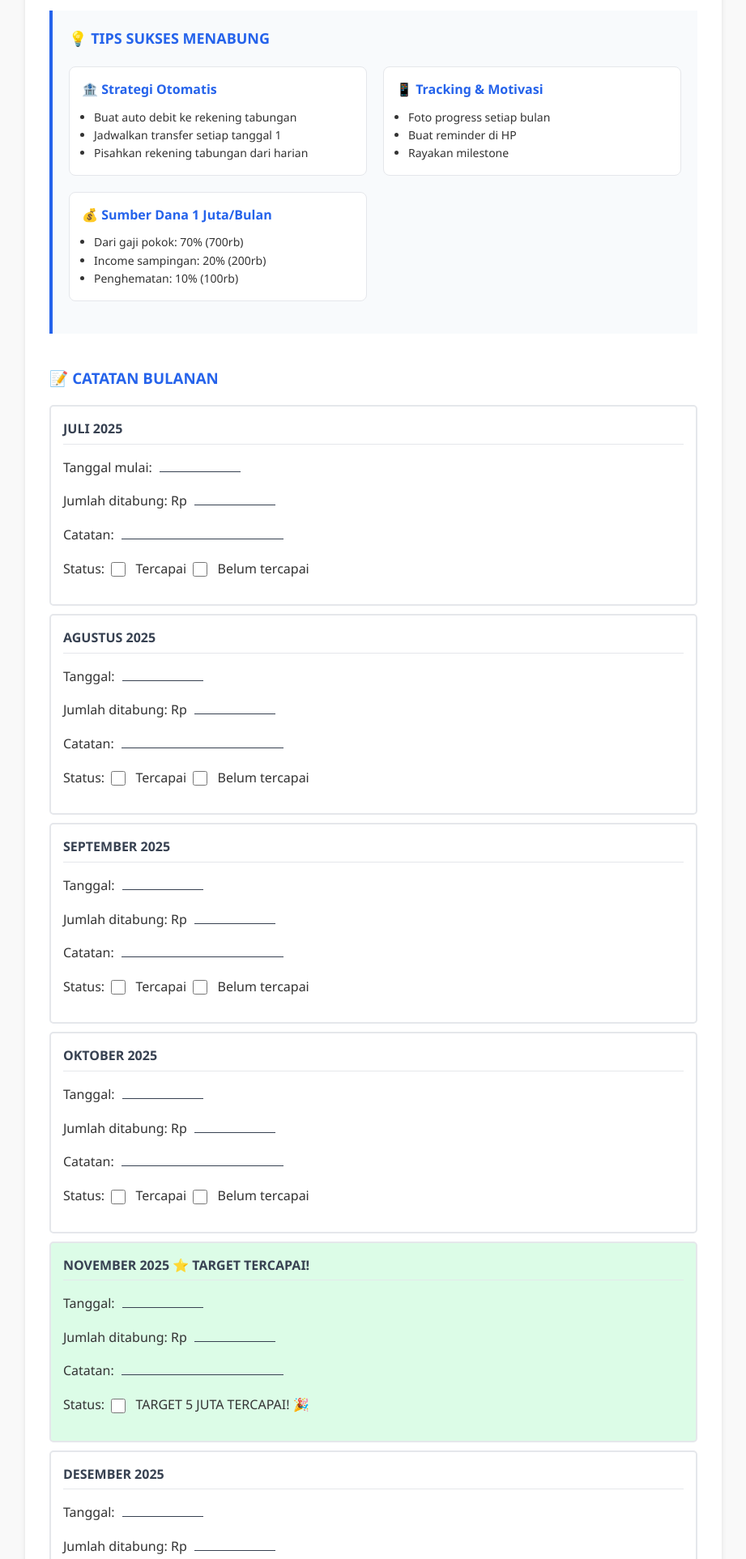
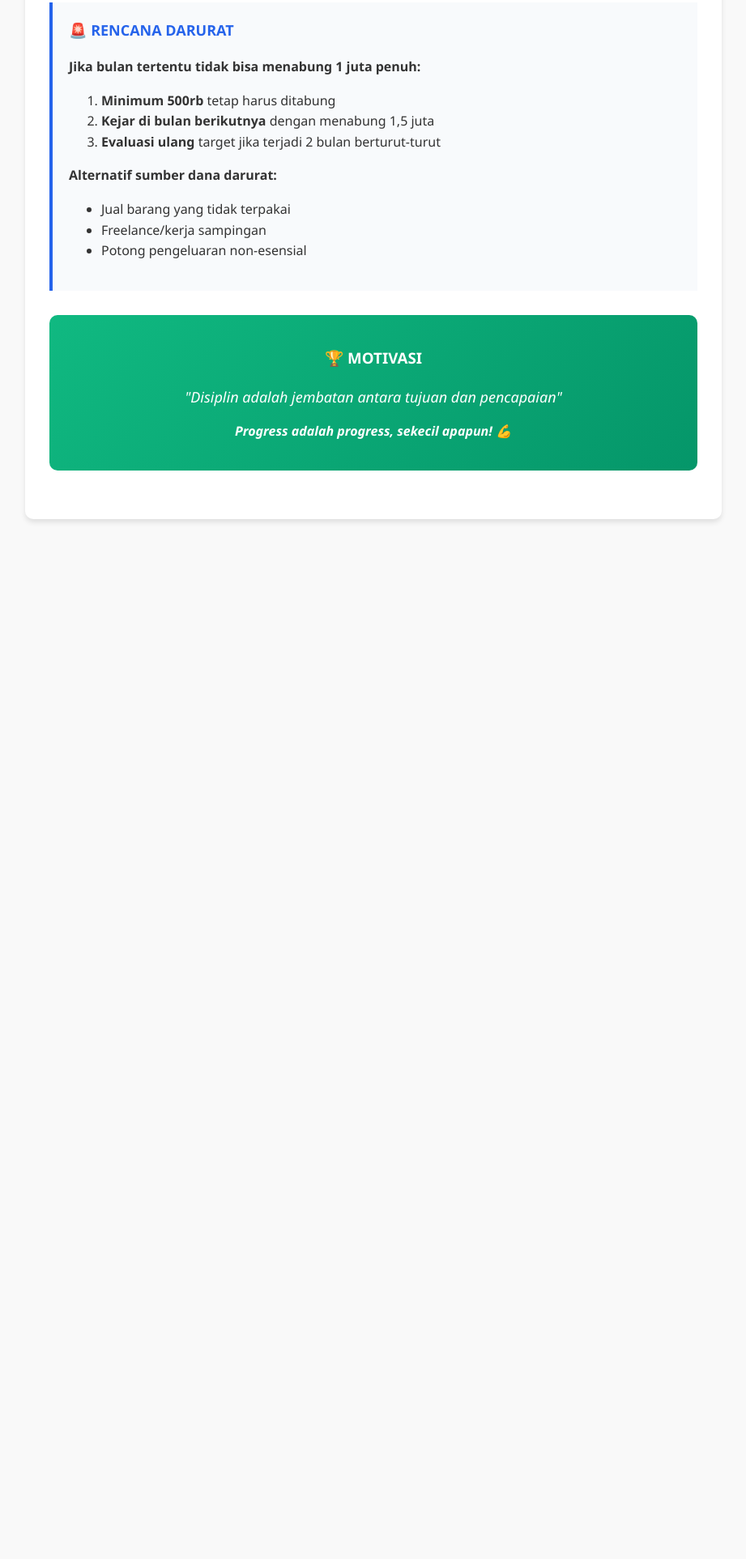
Before and after one commit to masAdi-19/Saving-tracker, a plain HTML site: page index.html in a window 1280 px wide. Shown: the part 1170-3095 px from the top of the page at 81% size, without its empty margins (179-1100 px from the left). After the commit the page ends 1851 px from the top, so only its background shows below. Drawn offline with Linux system fonts and the light colour scheme.

Commit message:
Update index.html

```diff
--- a/index.html
+++ b/index.html
@@ -210,28 +210,6 @@
             }
         }
 
-        .tracking-box {
-            border: 2px solid #e5e7eb;
-            padding: 12px;
-            margin: 10px 0;
-            border-radius: 5px;
-            background: white;
-        }
-
-        @media (min-width: 768px) {
-            .tracking-box {
-                padding: 15px;
-            }
-        }
-
-        .tracking-box h4 {
-            margin: 0 0 10px 0;
-            color: #374151;
-            border-bottom: 1px solid #e5e7eb;
-            padding-bottom: 5px;
-            font-size: 16px;
-        }
-
         .checkbox {
             width: 20px;
             height: 20px;
@@ -270,71 +248,6 @@
             color: #374151;
             margin-top: 5px;
             font-size: 14px;
-        }
-
-        .input-line {
-            border-bottom: 1px solid #374151;
-            display: inline-block;
-            min-width: 80px;
-            margin: 0 5px;
-        }
-
-        @media (min-width: 768px) {
-            .input-line {
-                min-width: 100px;
-            }
-        }
-
-        .tips-grid {
-            display: grid;
-            grid-template-columns: 1fr;
-            gap: 15px;
-            margin: 15px 0;
-        }
-
-        @media (min-width: 768px) {
-            .tips-grid {
-                grid-template-columns: repeat(auto-fit, minmax(250px, 1fr));
-                gap: 20px;
-                margin: 20px 0;
-            }
-        }
-
-        .tip-card {
-            background: white;
-            padding: 12px;
-            border-radius: 8px;
-            border: 1px solid #e5e7eb;
-        }
-
-        @media (min-width: 768px) {
-            .tip-card {
-                padding: 15px;
-            }
-        }
-
-        .tip-card h4 {
-            color: #2563eb;
-            margin: 0 0 10px 0;
-            font-size: 14px;
-        }
-
-        @media (min-width: 768px) {
-            .tip-card h4 {
-                font-size: 16px;
-            }
-        }
-
-        .tip-card ul {
-            font-size: 13px;
-            margin: 0;
-            padding-left: 15px;
-        }
-
-        @media (min-width: 768px) {
-            .tip-card ul {
-                font-size: 14px;
-            }
         }
 
         .highlight {
@@ -424,16 +337,6 @@
             }
             .motivation-box p:last-of-type {
                 font-size: 16px;
-            }
-        }
-
-        .page-break {
-            margin-top: 30px;
-        }
-
-        @media (min-width: 768px) {
-            .page-break {
-                margin-top: 40px;
             }
         }
 
@@ -577,90 +480,6 @@
             </table>
         </div>
 
-        <div class="page-break"></div>
-
-        <div class="section">
-            <h3>💡 TIPS SUKSES MENABUNG</h3>
-            <div class="tips-grid">
-                <div class="tip-card">
-                    <h4>🏦 Strategi Otomatis</h4>
-                    <ul>
-                        <li>Buat auto debit ke rekening tabungan</li>
-                        <li>Jadwalkan transfer setiap tanggal 1</li>
-                        <li>Pisahkan rekening tabungan dari harian</li>
-                    </ul>
-                </div>
-                <div class="tip-card">
-                    <h4>📱 Tracking & Motivasi</h4>
-                    <ul>
-                        <li>Foto progress setiap bulan</li>
-                        <li>Buat reminder di HP</li>
-                        <li>Rayakan milestone</li>
-                    </ul>
-                </div>
-                <div class="tip-card">
-                    <h4>💰 Sumber Dana 1 Juta/Bulan</h4>
-                    <ul>
-                        <li>Dari gaji pokok: 70% (700rb)</li>
-                        <li>Income sampingan: 20% (200rb)</li>
-                        <li>Penghematan: 10% (100rb)</li>
-                    </ul>
-                </div>
-            </div>
-        </div>
-
-        <div class="page-break"></div>
-
-        <h3 style="color: #2563eb;">📝 CATATAN BULANAN</h3>
-
-        <div class="tracking-box">
-            <h4>JULI 2025</h4>
-            <p>Tanggal mulai: <span class="input-line"></span></p>
-            <p>Jumlah ditabung: Rp <span class="input-line"></span></p>
-            <p>Catatan: <span class="input-line" style="min-width: 200px;"></span></p>
-            <p>Status: <input type="checkbox" class="checkbox"> Tercapai <input type="checkbox" class="checkbox"> Belum tercapai</p>
-        </div>
-
-        <div class="tracking-box">
-            <h4>AGUSTUS 2025</h4>
-            <p>Tanggal: <span class="input-line"></span></p>
-            <p>Jumlah ditabung: Rp <span class="input-line"></span></p>
-            <p>Catatan: <span class="input-line" style="min-width: 200px;"></span></p>
-            <p>Status: <input type="checkbox" class="checkbox"> Tercapai <input type="checkbox" class="checkbox"> Belum tercapai</p>
-        </div>
-
-        <div class="tracking-box">
-            <h4>SEPTEMBER 2025</h4>
-            <p>Tanggal: <span class="input-line"></span></p>
-            <p>Jumlah ditabung: Rp <span class="input-line"></span></p>
-            <p>Catatan: <span class="input-line" style="min-width: 200px;"></span></p>
-            <p>Status: <input type="checkbox" class="checkbox"> Tercapai <input type="checkbox" class="checkbox"> Belum tercapai</p>
-        </div>
-
-        <div class="tracking-box">
-            <h4>OKTOBER 2025</h4>
-            <p>Tanggal: <span class="input-line"></span></p>
-            <p>Jumlah ditabung: Rp <span class="input-line"></span></p>
-            <p>Catatan: <span class="input-line" style="min-width: 200px;"></span></p>
-            <p>Status: <input type="checkbox" class="checkbox"> Tercapai <input type="checkbox" class="checkbox"> Belum tercapai</p>
-        </div>
-
-        <div class="tracking-box" style="background: #dcfce7;">
-            <h4>NOVEMBER 2025 ⭐ TARGET TERCAPAI!</h4>
-            <p>Tanggal: <span class="input-line"></span></p>
-            <p>Jumlah ditabung: Rp <span class="input-line"></span></p>
-            <p>Catatan: <span class="input-line" style="min-width: 200px;"></span></p>
-            <p>Status: <input type="checkbox" class="checkbox"> TARGET 5 JUTA TERCAPAI! 🎉</p>
-        </div>
-
-        <div class="tracking-box">
-            <h4>DESEMBER 2025</h4>
-            <p>Tanggal: <span class="input-line"></span></p>
-            <p>Jumlah ditabung: Rp <span class="input-line"></span></p>
-            <p>Catatan: <span class="input-line" style="min-width: 200px;"></span></p>
-            <p>Status: <input type="checkbox" class="checkbox"> Bonus 1 juta tercapai!</p>
-        </div>
-
         <div class="section">
             <h3>🚨 RENCANA DARURAT</h3>
             <p><strong>Jika bulan tertentu tidak bisa menabung 1 juta penuh:</strong></p>
@@ -681,17 +500,7 @@
         <div class="motivation-box">
             <h3>🏆 MOTIVASI</h3>
             <p>"Disiplin adalah jembatan antara tujuan dan pencapaian"</p>
-            <div>
-                <p><strong>Ingat tujuan Anda:</strong></p>
-                <p>Untuk apa tabungan 5 juta ini? <span class="input-line" style="min-width: 150px;"></span></p>
-                <p>Target setelah tercapai: <span class="input-line" style="min-width: 150px;"></span></p>
-            </div>
             <p>Progress adalah progress, sekecil apapun! 💪</p>
-        </div>
-
-        <div style="text-align: center; margin-top: 30px; padding: 15px; border-top: 2px solid #e5e7eb; font-size: 14px;">
-            <p><em>Template dibuat pada: Juli 2025</em></p>
-            <p><strong>Mulai menabung: Tanggal <span class="input-line"></span></strong></p>
         </div>
     </div>
 
@@ -793,4 +602,59 @@
             `;
             celebration.innerHTML = `
                 <h2 style="margin: 0 0 15px 0; font-size: 20px;">🎉 SELAMAT! 🎉</h2>
-                <p style="margin: 0; font-size: 16px;">
+                <p style="margin: 0; font-size: 16px;">Target 5 juta tercapai!</p>
+                <button onclick="this.parentElement.remove()" style="
+                    background: rgba(255,255,255,0.2);
+                    color: white;
+                    border: none;
+                    padding: 8px 16px;
+                    border-radius: 5px;
+                    cursor: pointer;
+                    margin-top: 15px;
+                ">Tutup</button>
+            `;
+            document.body.appendChild(celebration);
+
+            setTimeout(() => {
+                celebration.remove();
+            }, 10000);
+        }
+
+        function downloadHTML() {
+            const htmlContent = document.documentElement.outerHTML;
+            const blob = new Blob([htmlContent], { type: 'text/html' });
+            const url = URL.createObjectURL(blob);
+            const a = document.createElement('a');
+            a.href = url;
+            a.download = 'rencana-menabung-2025.html';
+            document.body.appendChild(a);
+            a.click();
+            document.body.removeChild(a);
+            URL.revokeObjectURL(url);
+        }
+
+        function clearAllData() {
+            if (confirm('Apakah Anda yakin ingin menghapus semua progress? Tindakan ini tidak dapat dibatalkan.')) {
+                const checkboxes = ['juli', 'agustus', 'september', 'oktober', 'november', 'desember'];
+                checkboxes.forEach(id => {
+                    document.getElementById(id).checked = false;
+                    setCookie(`checkbox_${id}`, '0');
+                });
+                updateProgress();
+
+                const celebration = document.getElementById('celebrationMessage');
+                if (celebration) {
+                    celebration.remove();
+                }
+
+                alert('Semua data telah dihapus. Mulai lagi dari awal!');
+            }
+        }
+
+        // Load saved states when page loads
+        window.onload = function() {
+            loadCheckboxStates();
+        };
+    </script>
+</body>
+</html>
```
